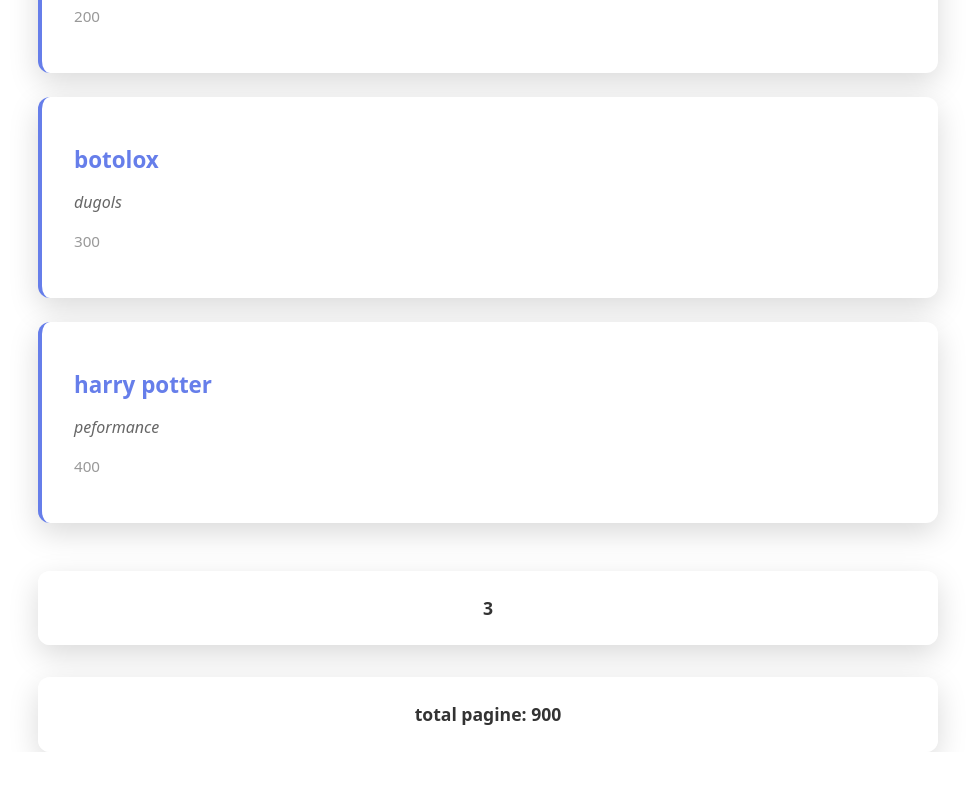
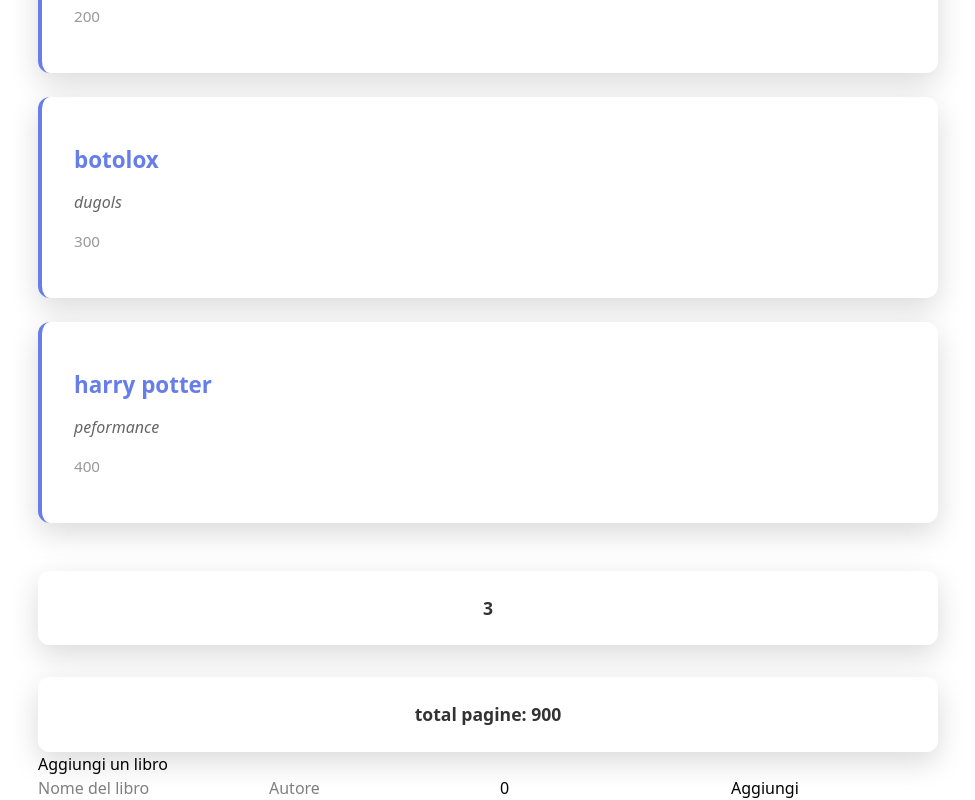
Before and after one commit to rob587/app-libreria, an Angular app: page / in a window 1280 px wide. Shown: the part 248-1048 px from the top of the page, without its empty margins (152-1127 px from the left). Before the commit the page ends 1000 px from the top, so only its background shows below. Built offline with nearby package versions, Linux system fonts and the light colour scheme.

Commit message:
added form to html

```diff
--- a/src/app/app.html
+++ b/src/app/app.html
@@ -134,6 +134,14 @@
   </div>
   <p>{{ contaLibri() }}</p>
   <p>total pagine: {{ totalePagine() }}</p>
+
+  <div class="form-section">
+    <h2>Aggiungi un libro</h2>
+    <input [(ngModel)]="nomeLibroNuovo" placeholder="Nome del libro" />
+    <input [(ngModel)]="autoreLibroNuovo" placeholder="Autore" />
+    <input type="number" [(ngModel)]="pagineLibroNuovo" placeholder="Numero pagine" />
+    <button (click)="aggiungiLibro()">Aggiungi</button>
+  </div>
 </main>
 
 <!-- * * * * * * * * * * * * * * * * * * * * * * * * * * * * * * * * -->
--- a/src/app/app.ts
+++ b/src/app/app.ts
@@ -1,6 +1,7 @@
 import { Component, signal } from '@angular/core';
 import { RouterOutlet } from '@angular/router';
 import { CommonModule, NgFor } from '@angular/common';
+import { FormsModule } from '@angular/forms';
 
 interface Book {
   nome: string;
@@ -10,7 +11,7 @@ interface Book {
 
 @Component({
   selector: 'app-root',
-  imports: [RouterOutlet, CommonModule],
+  imports: [RouterOutlet, CommonModule, FormsModule],
   templateUrl: './app.html',
   styleUrl: './app.css',
 })
```
